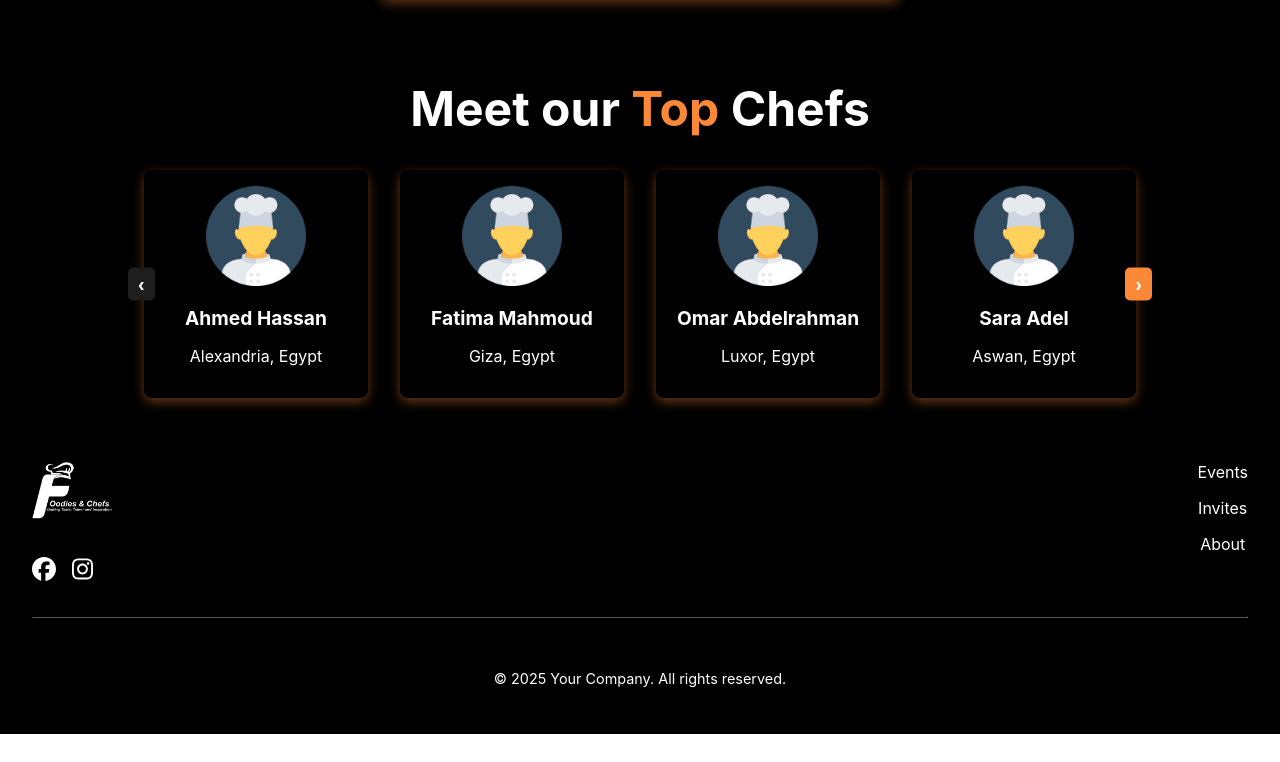
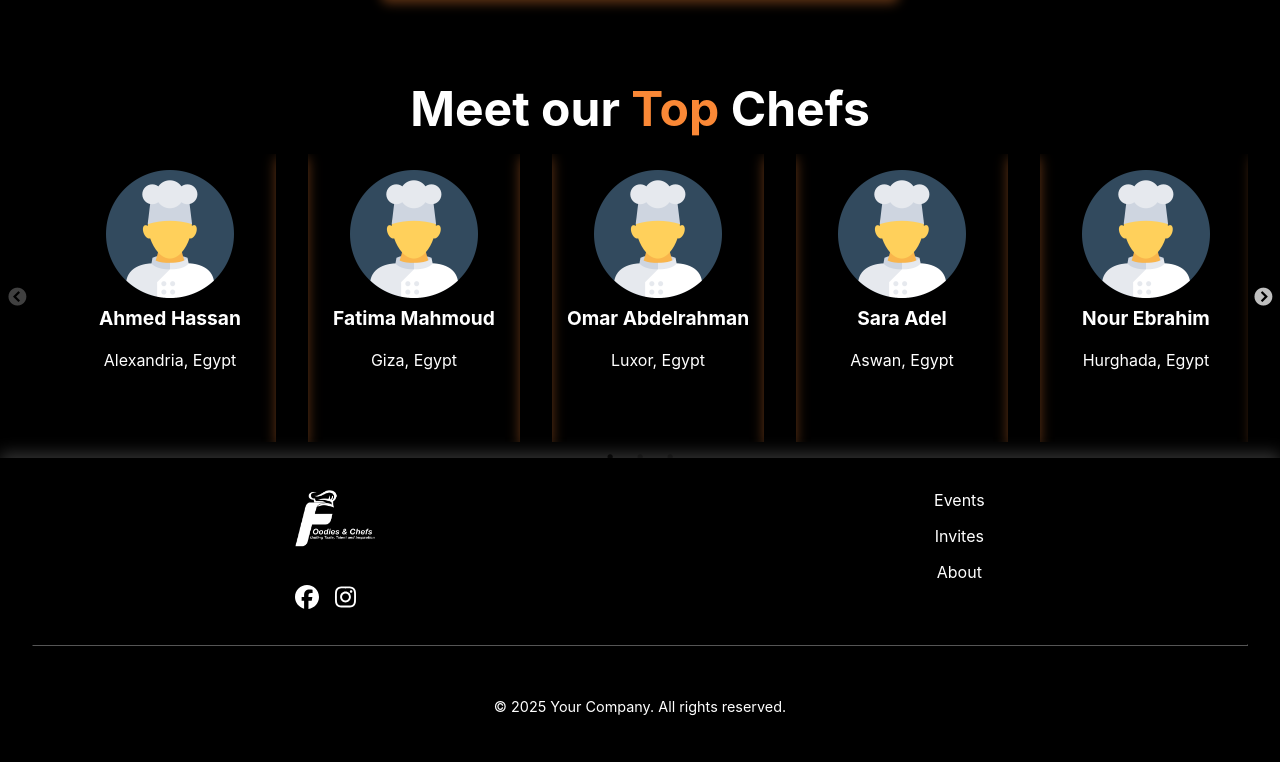
Before and after one commit to y-emam/foodies_and_chefs, a React (Create React App) app: page / in a window 1280 px wide. Shown: the part 2400-3162 px from the top of the page. Before the commit the page ends 3134 px from the top, so only its background shows below. Built offline with nearby package versions, Linux system fonts and the light colour scheme.

Commit message:
Fixed the Cheif Slider

```diff
--- a/package.json
+++ b/package.json
@@ -12,6 +12,8 @@
     "react": "^18.2.0",
     "react-dom": "^18.2.0",
     "react-scripts": "5.0.1",
+    "react-slick": "^0.30.3",
+    "slick-carousel": "^1.8.1",
     "web-vitals": "^4.2.4"
   },
   "scripts": {
--- a/public/index.html
+++ b/public/index.html
@@ -24,6 +24,17 @@
       work correctly both with client-side routing and a non-root public URL.
       Learn how to configure a non-root public URL by running `npm run build`.
     -->
+    <link
+      rel="stylesheet"
+      type="text/css"
+      charset="UTF-8"
+      href="https://cdnjs.cloudflare.com/ajax/libs/slick-carousel/1.6.0/slick.min.css"
+    />
+    <link
+      rel="stylesheet"
+      type="text/css"
+      href="https://cdnjs.cloudflare.com/ajax/libs/slick-carousel/1.6.0/slick-theme.min.css"
+    />
     <title>Foodies and Chefs</title>
   </head>
   <body>
--- a/src/components/ChefSlider/ChefSlider.jsx
+++ b/src/components/ChefSlider/ChefSlider.jsx
@@ -1,32 +1,39 @@
+import React from "react";
+import Slider from "react-slick";
 import "./styles.css";
-import { useState } from "react";
 
-const ChefSlider = ({ chefs, visibleImages }) => {
-  const [currentIndex, setCurrentIndex] = useState(0);
-
-  const handleChefClick = (index) => {};
-
-  const handlePrev = () => {
-    if (currentIndex > 0) {
-      setCurrentIndex(currentIndex - 1);
-    }
+function ChefSlider({ chefs }) {
+  const settings = {
+    dots: true,
+    infinite: false,
+    speed: 500,
+    slidesToShow: 5, // Default for larger screens
+    slidesToScroll: 5, // Default for larger screens
+    responsive: [
+      {
+        breakpoint: 1024, // Tablets and below (1024px)
+        settings: {
+          slidesToShow: 4,
+          slidesToScroll: 4,
+        },
+      },
+      {
+        breakpoint: 768, // Mobile phones and below (768px)
+        settings: {
+          slidesToShow: 3,
+          slidesToScroll: 3,
+        },
+      },
+    ],
   };
 
-  const handleNext = () => {
-    if (currentIndex < chefs.length - visibleImages) {
-      setCurrentIndex(currentIndex + 1);
-    }
+  const handleChefClick = (index) => {
+    console.log(index);
   };
 
   return (
     <div className="slider-container">
-      {/* Images Wrapper */}
-      <div
-        className="slider"
-        style={{
-          transform: `translateX(-${(currentIndex * 100) / visibleImages}%)`,
-        }}
-      >
+      <Slider {...settings}>
         {chefs.map((chef, index) => (
           <div
             onClick={() => handleChefClick(index)}
@@ -35,28 +42,12 @@ const ChefSlider = ({ chefs, visibleImages }) => {
           >
             <img src={chef.image} alt="chef" />
             <h3>{chef.name}</h3>
-            <h4>{chef.location}</h4>
+            <p>{chef.location}</p>
           </div>
         ))}
-      </div>
-
-      {/* Navigation Buttons */}
-      <button
-        onClick={handlePrev}
-        className="prev-btn"
-        disabled={currentIndex === 0}
-      >
-        ‹
-      </button>
-      <button
-        onClick={handleNext}
-        className="next-btn"
-        disabled={currentIndex >= chefs.length - visibleImages}
-      >
-        ›
-      </button>
+      </Slider>
     </div>
   );
-};
+}
 
 export default ChefSlider;
--- a/src/components/ChefSlider/styles.css
+++ b/src/components/ChefSlider/styles.css
@@ -1,57 +1,70 @@
-/* Container */
-.slider-container {
-  width: 64rem;
-  margin: 0 auto;
-  position: relative;
-  overflow: hidden;
+.chef {
+  width: 8rem;
+  height: 16rem;
+  display: flex;
+  flex-direction: column;
+  align-items: center;
+  justify-content: center;
+  padding: 1rem;
+  box-shadow: 0 4px 12px rgba(250, 136, 54, 0.4);
 }
 
-/* Image Wrapper (Slider) */
-.slider {
-  display: flex;
-  transition: transform 0.3s ease;
+.chef img {
+  width: 8rem;
+  object-fit: cover;
+  margin: 0 auto;
 }
 
-/* Chef Card Styling */
-.slider .chef {
-  flex: 0 0 auto; /* Prevent the card from growing or shrinking */
-  text-align: center;
+.chef h3 {
+  font-size: 1.2rem;
+  font-weight: bold;
+  margin-top: 0.5rem; /* Space between image and title */
 }
 
-/* Navigation Buttons */
-.prev-btn,
-.next-btn {
-  position: absolute;
-  top: 50%;
-  transform: translateY(-50%);
-  background-color: var(--custom-orange);
-  color: white;
-  font-weight: bold;
-  cursor: pointer;
-  padding: 5px 10px; /* Adjust padding to make the button narrower */
-  border-radius: 5px;
-  transition: background-color 0.3s;
-  z-index: 10;
-  font-size: 20px; /* Adjust font size to fit better */
-  width: auto; /* Automatically adjust width based on content */
+.chef p {
+  font-size: 1rem;
+  font-weight: normal;
+  margin-top: 0.5rem; /* Space between title and text */
 }
 
-.prev-btn {
-  left: 0;
+/* Responsive design for smaller screens */
+@media (max-width: 768px) {
+  .chef {
+    width: 6rem; /* Smaller width for smaller screens */
+
+    padding: 0.8rem; /* Slightly less padding */
+  }
+
+  .chef img {
+    width: 6rem; /* Adjust the image size */
+  }
+
+  .chef h3 {
+    font-size: 1rem; /* Adjust font size */
+  }
+
+  .chef p {
+    font-size: 0.9rem; /* Adjust font size */
+  }
 }
 
-.next-btn {
-  right: 0;
+/* Responsive design for very small screens (mobile) */
+@media (max-width: 480px) {
+  .chef {
+    width: 5rem; /* Even smaller width for small screens */
+    height: 10rem;
+    padding: 0.5rem; /* Smaller padding */
+  }
+
+  .chef img {
+    width: 5rem; /* Adjust the image size */
+  }
+
+  .chef h3 {
+    font-size: 0.8rem; /* Adjust font size */
+  }
+
+  .chef p {
+    font-size: 0.75rem; /* Adjust font size */
+  }
 }
-
-.prev-btn:disabled,
-.next-btn:disabled {
-  background-color: var(--custom-black);
-  cursor: not-allowed;
-}
-
-/* Button Hover Effect */
-.prev-btn:hover,
-.next-btn:hover {
-  background-color: var(--custom-orange-dark);
-}
--- a/src/components/Footer/styles.css
+++ b/src/components/Footer/styles.css
@@ -3,11 +3,12 @@ footer {
   color: white;
   padding: 2rem;
   box-sizing: border-box;
+  box-shadow: 0px -5px 15px rgba(255, 255, 255, 0.2);
 }
 
 footer .footer-container {
   display: flex;
-  justify-content: space-between;
+  justify-content: space-around;
   align-items: flex-start;
   flex-wrap: wrap; /* Allow wrapping for smaller screens */
   gap: 2rem; /* Add spacing between items */
--- a/src/pages/Home/Home.jsx
+++ b/src/pages/Home/Home.jsx
@@ -10,6 +10,11 @@ import ConnectingImg from "../../assets/images/connecting.webp";
 import OnlinePayment from "../../assets/images/online-payment.webp";
 import ChefTemp from "../../assets/images/chef-temp.png";
 import ChefSlider from "../../components/ChefSlider/ChefSlider";
+// import SimpleSlider from "../../components/ChefSlider/ChefSlider";
+// import MultipleItems from "../../components/ChefSlider/ChefSlider";
+// import MySlider from "../../components/ChefSlider/ChefSlider";
+import "slick-carousel/slick/slick.css";
+import "slick-carousel/slick/slick-theme.css";
 
 function HomePage() {
   const chefs = [
@@ -21,6 +26,10 @@ function HomePage() {
     { name: "Layla Mostafa", location: "Mansoura, Egypt", image: ChefTemp },
     { name: "Hassan Alaa", location: "Port Said, Egypt", image: ChefTemp },
     { name: "Reem Khalil", location: "Ismailia, Egypt", image: ChefTemp },
+    { name: "Yasser Emam", location: "Cairo, Egypt", image: ChefTemp },
+    { name: "Ahmed Khaled", location: "Alexandria, Egypt", image: ChefTemp },
+    { name: "Magdy Mahmoud", location: "New Cairo, Egypt", image: ChefTemp },
+    { name: "Amgad Yasser", location: "Luxor, Egypt", image: ChefTemp },
   ];
 
   return (
@@ -94,8 +103,11 @@ function HomePage() {
         <h1>
           Meet our <span className="highlight">Top</span> Chefs
         </h1>
+
         <div className="container">
-          <ChefSlider chefs={chefs} visibleImages={4} />
+          <ChefSlider chefs={chefs} />
+          {/* <MySlider /> */}
+          {/* <MultipleItems /> */}
         </div>
       </div>
 
--- a/src/pages/Home/styles.css
+++ b/src/pages/Home/styles.css
@@ -176,35 +176,3 @@
   font-weight: bold;
   margin-bottom: 1rem;
 }
-
-.chefs-section .container {
-  display: flex;
-  flex-direction: row;
-  flex-wrap: wrap;
-  justify-content: space-around;
-}
-
-.chefs-section .chef {
-  width: 12rem;
-  padding: 1rem;
-  margin: 1rem;
-  border-radius: 8px;
-  box-shadow: 0 4px 12px rgba(250, 136, 54, 0.4);
-}
-
-.chefs-section .chef img {
-  width: 100px;
-  object-fit: cover;
-  border-radius: 8px;
-}
-
-.chefs-section .chef h3 {
-  font-size: 1.2rem;
-  margin: 1rem 0;
-}
-
-.chefs-section .chef h4 {
-  font-size: 1rem;
-  font-weight: normal;
-  margin: 1rem 0;
-}
```
Also changed, not shown: 1 other file (tests, documents, lock files or other folders).
